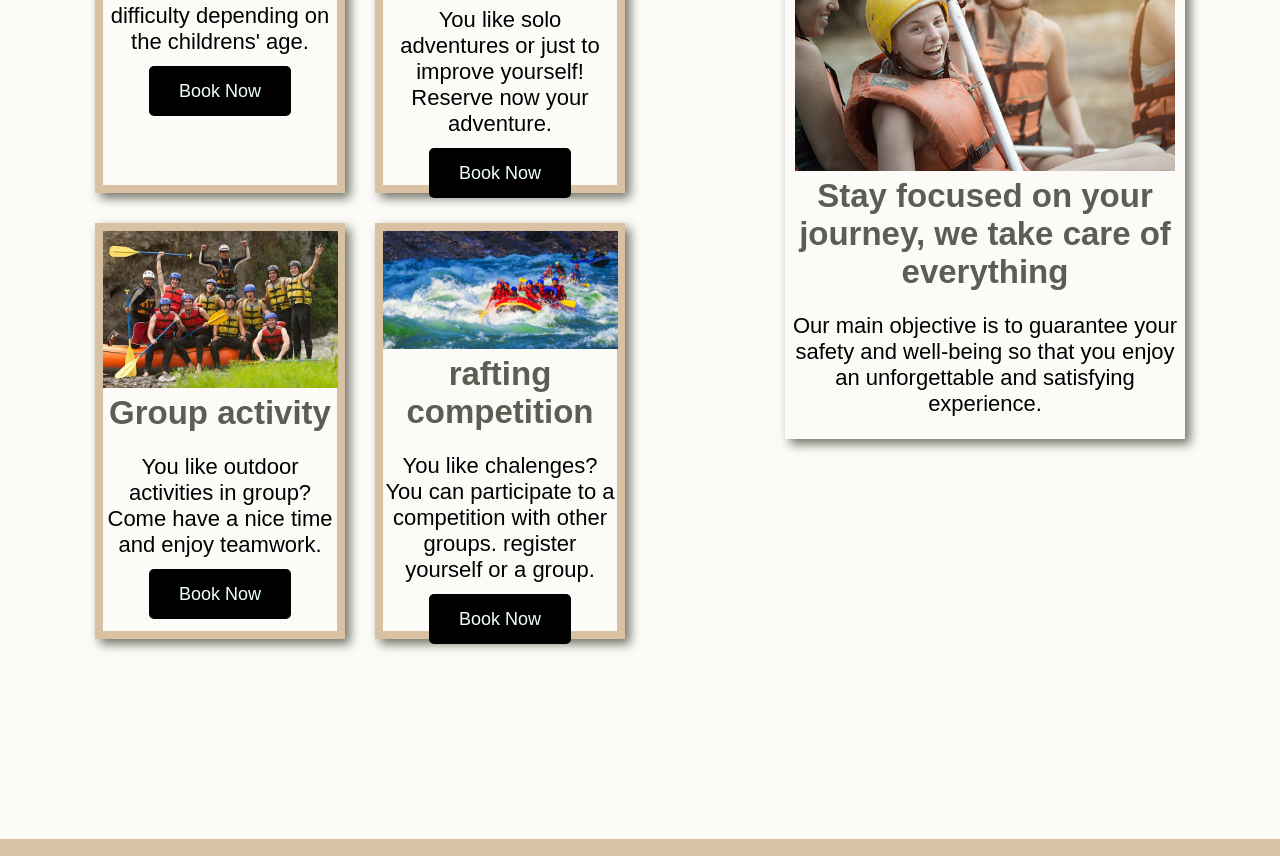
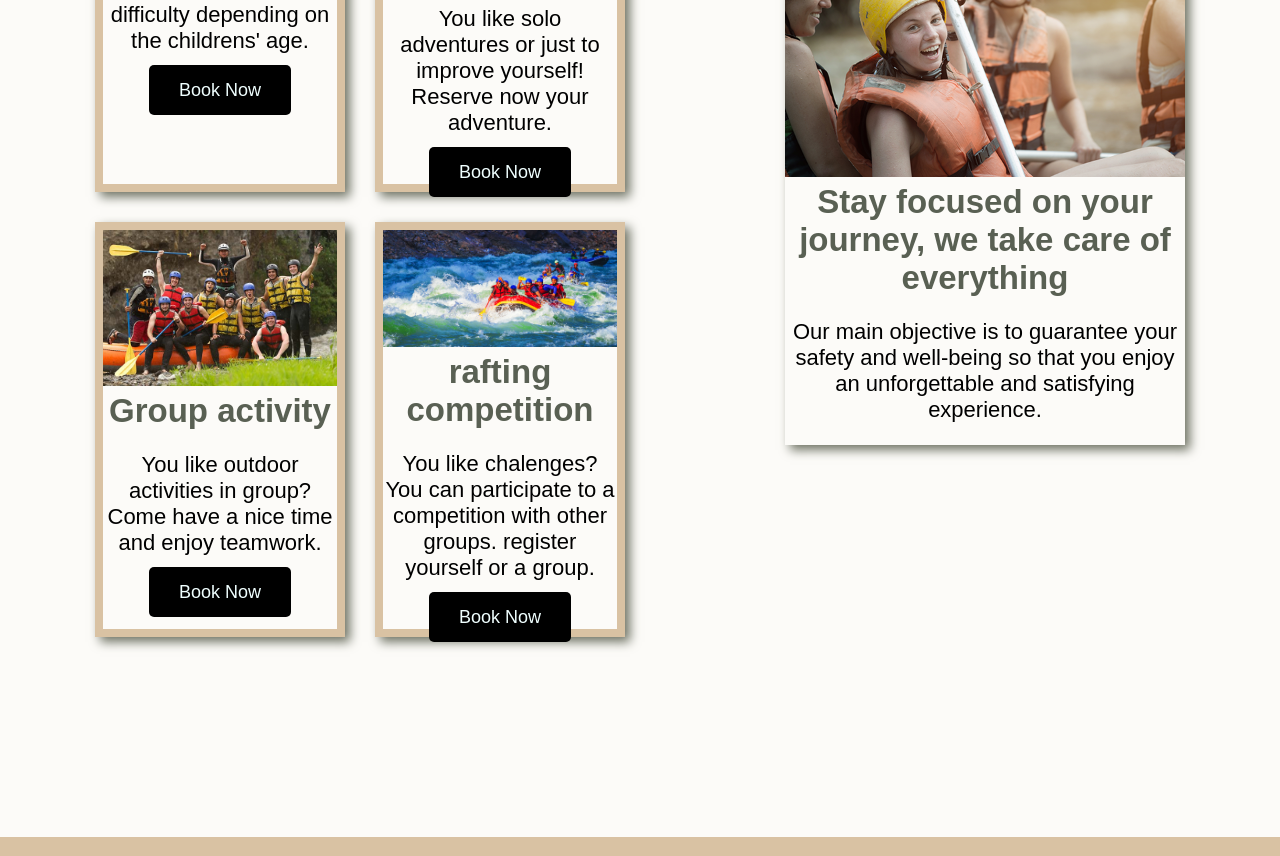
Before and after one commit to Mpaulle123/my-codes, a plain HTML site: page wdd130/wwr/rapids.html in a window 1280 px wide. Shown: the part 774-1630 px from the top of the page. Drawn offline with Linux system fonts and the light colour scheme.

Commit message:
some updates made

```diff
--- a/wdd130/wwr/rapids.html
+++ b/wdd130/wwr/rapids.html
@@ -8,7 +8,7 @@
     <link rel="stylesheet" href="styles/style.css">
 </head>
 <body>
-<div id="content">
+<div id="all">
 <header>
     <a id="logo_link" href="index.html">
         <img class="logo" src="images/logo.png" alt="Dry Oar Logo">
--- a/wdd130/wwr/styles/style.css
+++ b/wdd130/wwr/styles/style.css
@@ -218,13 +218,16 @@ main section img{
 /*  Here starts the css for the subpage */
 
 
-
+#all{
+    max-width: 1600px;
+    margin:0 auto;
+}
 
 #horizon-img{
     width:100%
 }
 .rivers-grid{
-    display: grid;
+    display:grid;
     grid-template-columns: 250px 250px 100px 400px;
     grid-gap: 30px;
     margin-top: 50px;
@@ -235,7 +238,7 @@ main section img{
 }
 
 .activity-1, .activity-2, .activity-3, .activity-4{
-    width: 235px;
+    width: 100%;
 
 }
 
@@ -274,7 +277,7 @@ main section img{
 
 
 .security{
-    width: 380px;
+    width: 100%;
 }
 
 .security-msg{
```
